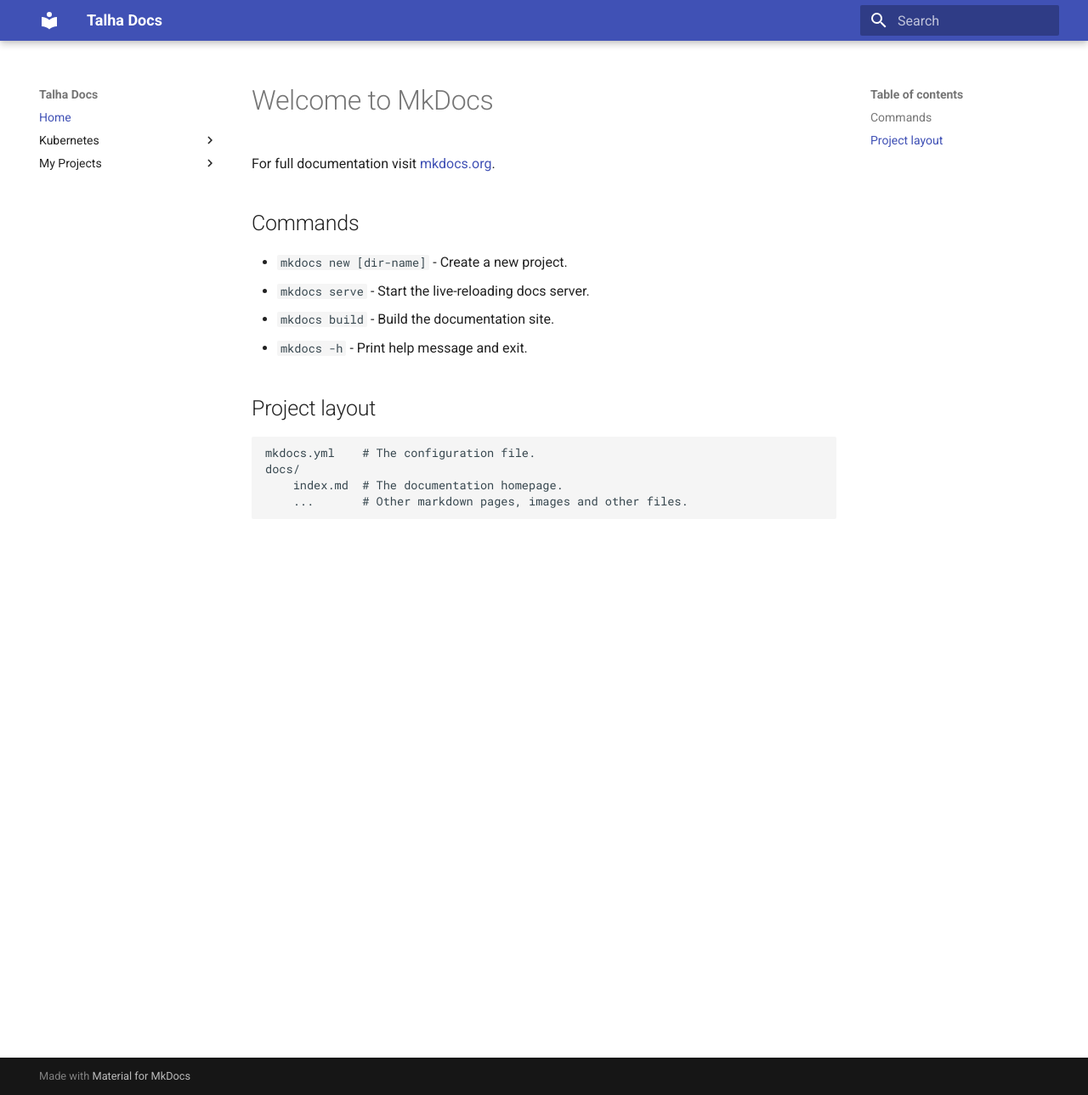
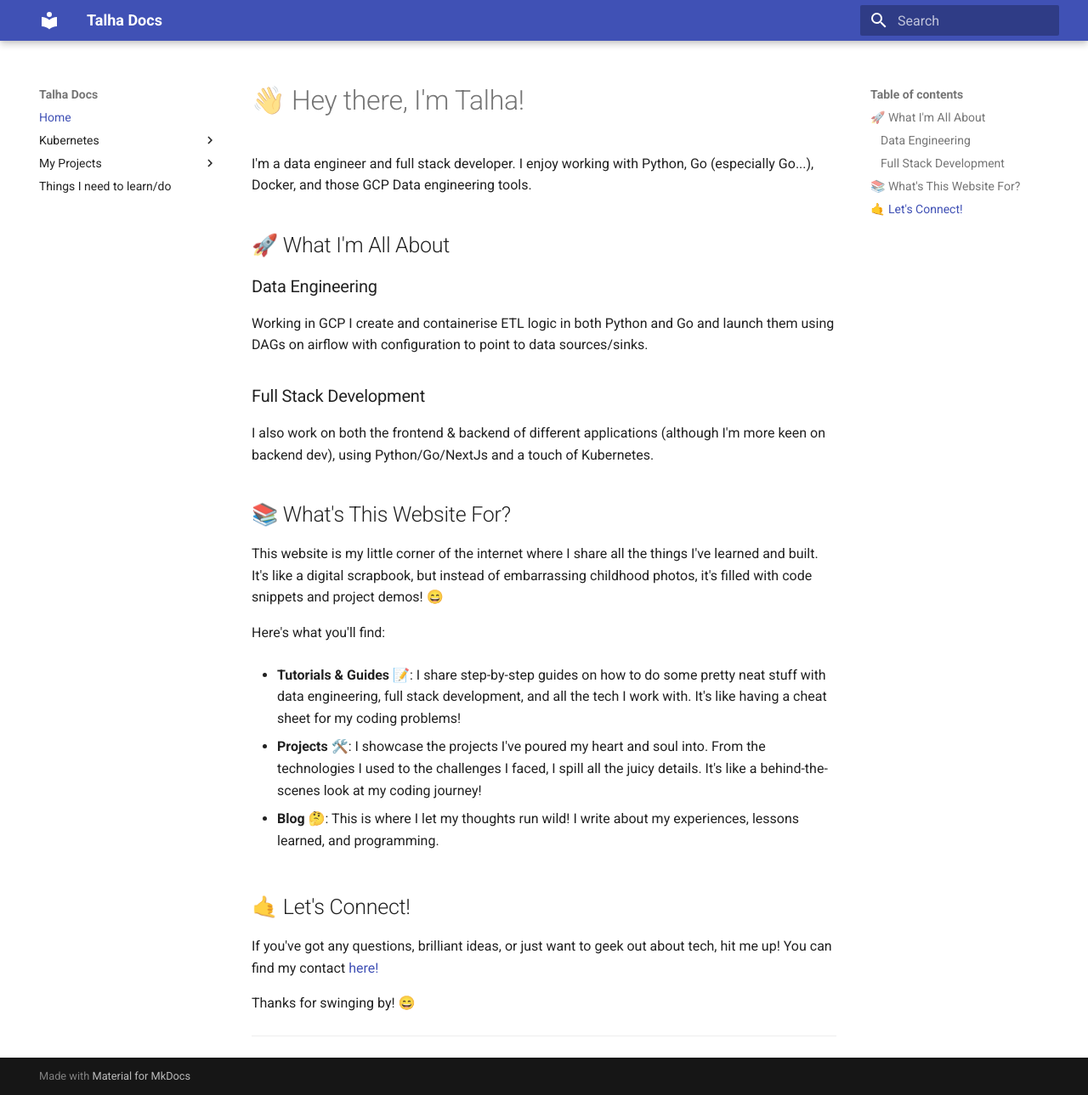
Before and after one commit to TRafi9/documentation, an MkDocs documentation site: the page built from docs/index.md, in a window 1280 px wide and 1289 px high. Shown: the whole window at 85% size. Built offline with MkDocs 1.6.1 and Material for MkDocs 9.7.7, drawn with Linux system fonts in a browser that asks for light colours.

Commit message:
home page and need to learn page

```diff
--- a/docs/index.md
+++ b/docs/index.md
@@ -1,17 +1,33 @@
-# Welcome to MkDocs
+# 👋 Hey there, I'm Talha!
 
-For full documentation visit [mkdocs.org](https://www.mkdocs.org).
+I'm a data engineer and full stack developer. I enjoy working with Python, Go (especially Go...), Docker, and those GCP Data engineering tools.
 
-## Commands
+## 🚀 What I'm All About
 
-- `mkdocs new [dir-name]` - Create a new project.
-- `mkdocs serve` - Start the live-reloading docs server.
-- `mkdocs build` - Build the documentation site.
-- `mkdocs -h` - Print help message and exit.
+### Data Engineering
 
-## Project layout
+Working in GCP I create and containerise ETL logic in both Python and Go and launch them using DAGs on airflow with configuration to point to data sources/sinks.
 
-    mkdocs.yml    # The configuration file.
-    docs/
-        index.md  # The documentation homepage.
-        ...       # Other markdown pages, images and other files.
+### Full Stack Development
+
+I also work on both the frontend & backend of different applications (although I'm more keen on backend dev), using Python/Go/NextJs and a touch of Kubernetes.
+
+## 📚 What's This Website For?
+
+This website is my little corner of the internet where I share all the things I've learned and built. It's like a digital scrapbook, but instead of embarrassing childhood photos, it's filled with code snippets and project demos! 😄
+
+Here's what you'll find:
+
+- **Tutorials & Guides** 📝: I share step-by-step guides on how to do some pretty neat stuff with data engineering, full stack development, and all the tech I work with. It's like having a cheat sheet for my coding problems!
+
+- **Projects** 🛠️: I showcase the projects I've poured my heart and soul into. From the technologies I used to the challenges I faced, I spill all the juicy details. It's like a behind-the-scenes look at my coding journey!
+
+- **Blog** 🤔: This is where I let my thoughts run wild! I write about my experiences, lessons learned, and programming.
+
+## 🤙 Let's Connect!
+
+If you've got any questions, brilliant ideas, or just want to geek out about tech, hit me up! You can find my contact [here!](https://www.linkedin.com/in/talha-rafi/)
+
+Thanks for swinging by! 😄
+
+---
--- a/mkdocs.yml
+++ b/mkdocs.yml
@@ -30,6 +30,7 @@ nav:
           - Skills Used In Project:
               - Go (Golang): myProjects/theProductiveMuslim/skillsUsedInProject/golang.md
               - Cookies: myProjects/theProductiveMuslim/skillsUsedInProject/cookies.md
+  - Things I need to learn/do: needToLearn.md
 theme: material
 markdown_extensions:
   - pymdownx.highlight:
```
Also changed, not shown: docs/about.md (deleted, +0 -53 lines), docs/needToLearn.md (added, +6 -0 lines).
